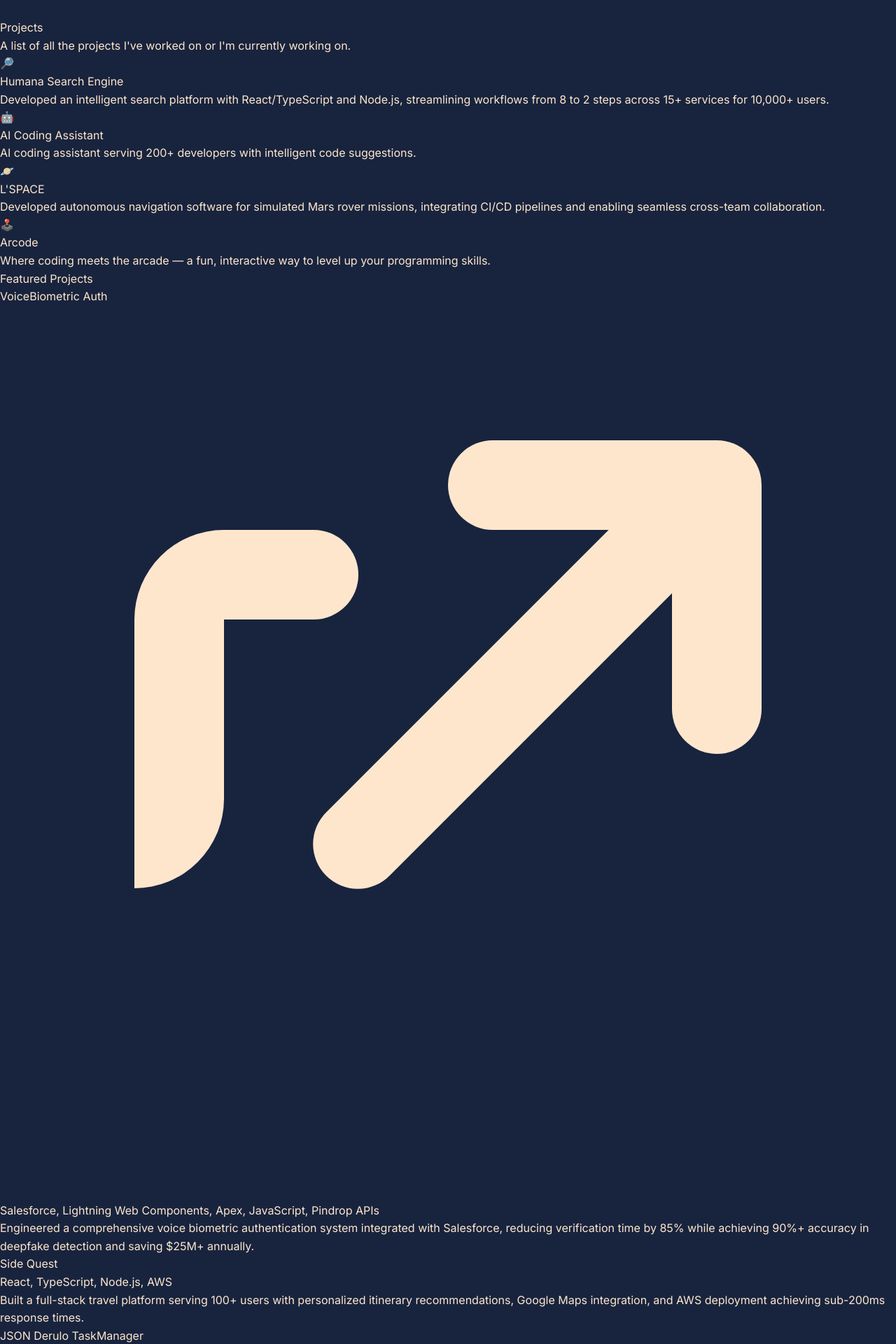
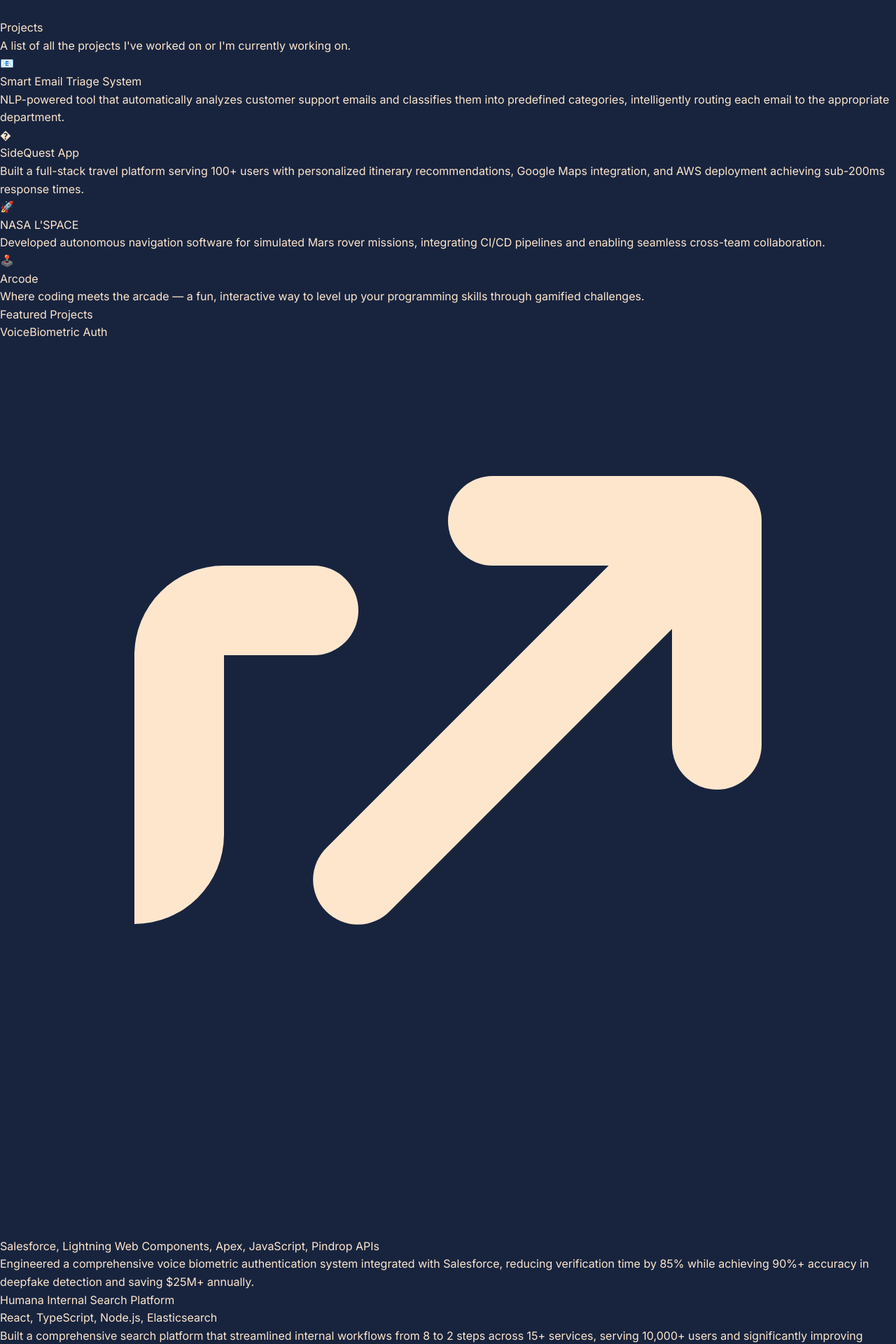
Before and after one commit to HavishPallerla/Havi.sh, a Next.js app: page /projects in a window 1280 px wide. Shown: the part 848-2768 px from the top of the page at 70% size. Built offline with nearby package versions, Linux system fonts and the light colour scheme.

Commit message:
projects

```diff
--- a/src/app/projects/page.js
+++ b/src/app/projects/page.js
@@ -22,36 +22,35 @@ export default function Projects() {
 
   const projects = [
     {
-      title: "Humana Search Engine",
-      description: "Developed an intelligent search platform with React/TypeScript and Node.js, streamlining workflows from 8 to 2 steps across 15+ services for 10,000+ users.",
-      icon: "🔎",
+      title: "Smart Email Triage System",
+      description: "NLP-powered tool that automatically analyzes customer support emails and classifies them into predefined categories, intelligently routing each email to the appropriate department.",
+      icon: "📧",
       link: "#",
       external: false
     },
     {
-      title: "AI Coding Assistant",
-      description: "AI coding assistant serving 200+ developers with intelligent code suggestions.",
-      icon: "🤖",
+      title: "SideQuest App",
+      description: "Built a full-stack travel platform serving 100+ users with personalized itinerary recommendations, Google Maps integration, and AWS deployment achieving sub-200ms response times.",
+      icon: "�",
       link: "#",
       external: false
     },
     {
-      title: "L'SPACE",
+      title: "NASA L'SPACE",
       description: "Developed autonomous navigation software for simulated Mars rover missions, integrating CI/CD pipelines and enabling seamless cross-team collaboration.",
-      icon: "🪐",
+      icon: "🚀",
       link: "#",
       external: false
     },
     {
       title: "Arcode",
-      description: "Where coding meets the arcade — a fun, interactive way to level up your programming skills.",
+      description: "Where coding meets the arcade — a fun, interactive way to level up your programming skills through gamified challenges.",
       icon: "🕹️",
       link: "#",
       external: false
     }
   ];
 
-  // Additional detailed projects from your description
   const detailedProjects = [
     {
       title: "VoiceBiometric Auth",
@@ -61,14 +60,14 @@ export default function Projects() {
       external: true
     },
     {
-      title: "Side Quest",
-      technologies: "React, TypeScript, Node.js, AWS",
-      description: "Built a full-stack travel platform serving 100+ users with personalized itinerary recommendations, Google Maps integration, and AWS deployment achieving sub-200ms response times."
+      title: "Humana Internal Search Platform",
+      technologies: "React, TypeScript, Node.js, Elasticsearch",
+      description: "Built a comprehensive search platform that streamlined internal workflows from 8 to 2 steps across 15+ services, serving 10,000+ users and significantly improving operational efficiency."
     },
     {
-      title: "JSON Derulo TaskManager",
-      technologies: "Java, Spring Boot, Kubernetes, PostgreSQL",
-      description: "Developed a task management system with Java Spring Boot backend serving 50+ users, featuring automated notifications, role-based access control, and JWT authentication supporting 5+ permission levels."
+      title: "AI Coding Assistant",
+      technologies: "React, Node.js, OpenAI API, JavaScript, Python, Java",
+      description: "Engineered an AI coding assistant using React and Node.js that serves 500+ developers, delivering intelligent code suggestions with OpenAI API integration and custom prompt optimization for multiple programming languages."
     }
   ];
 
```
